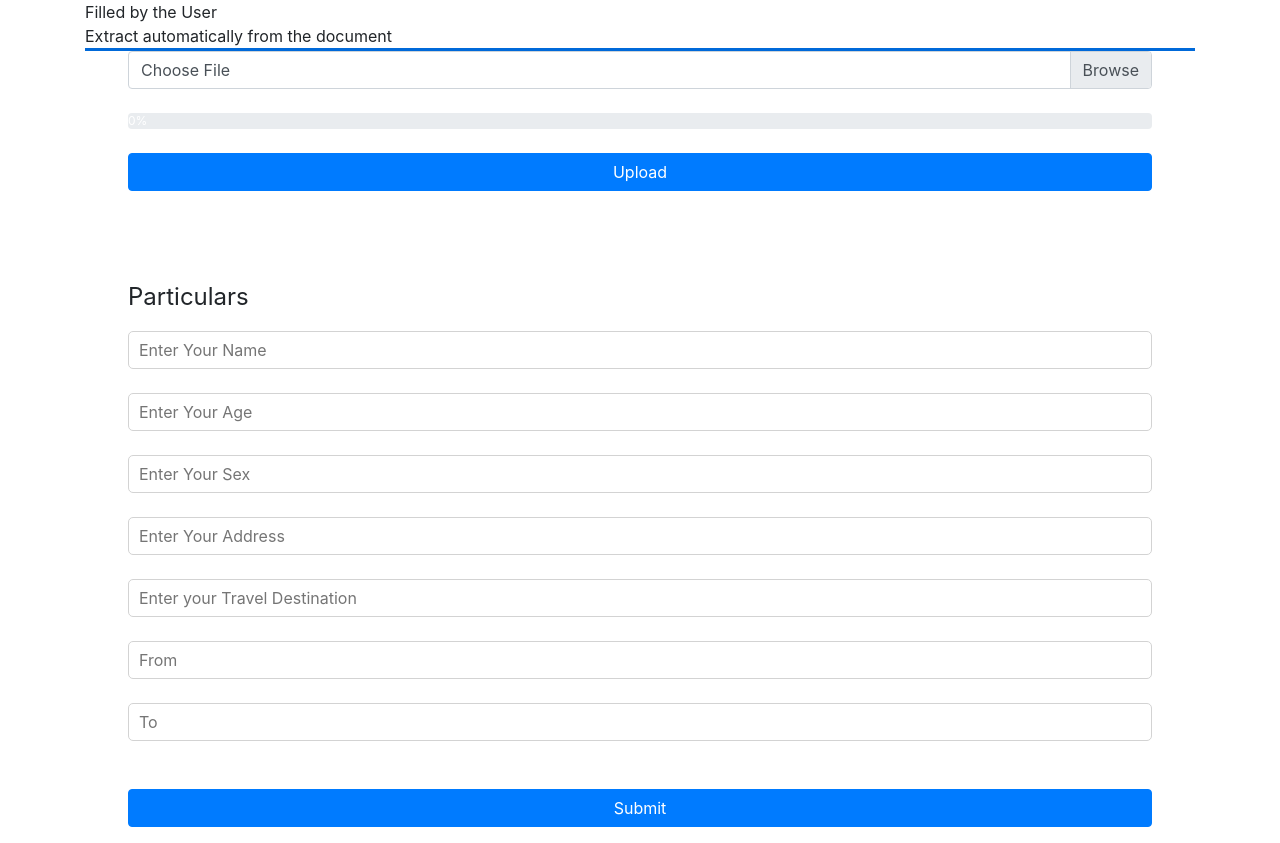
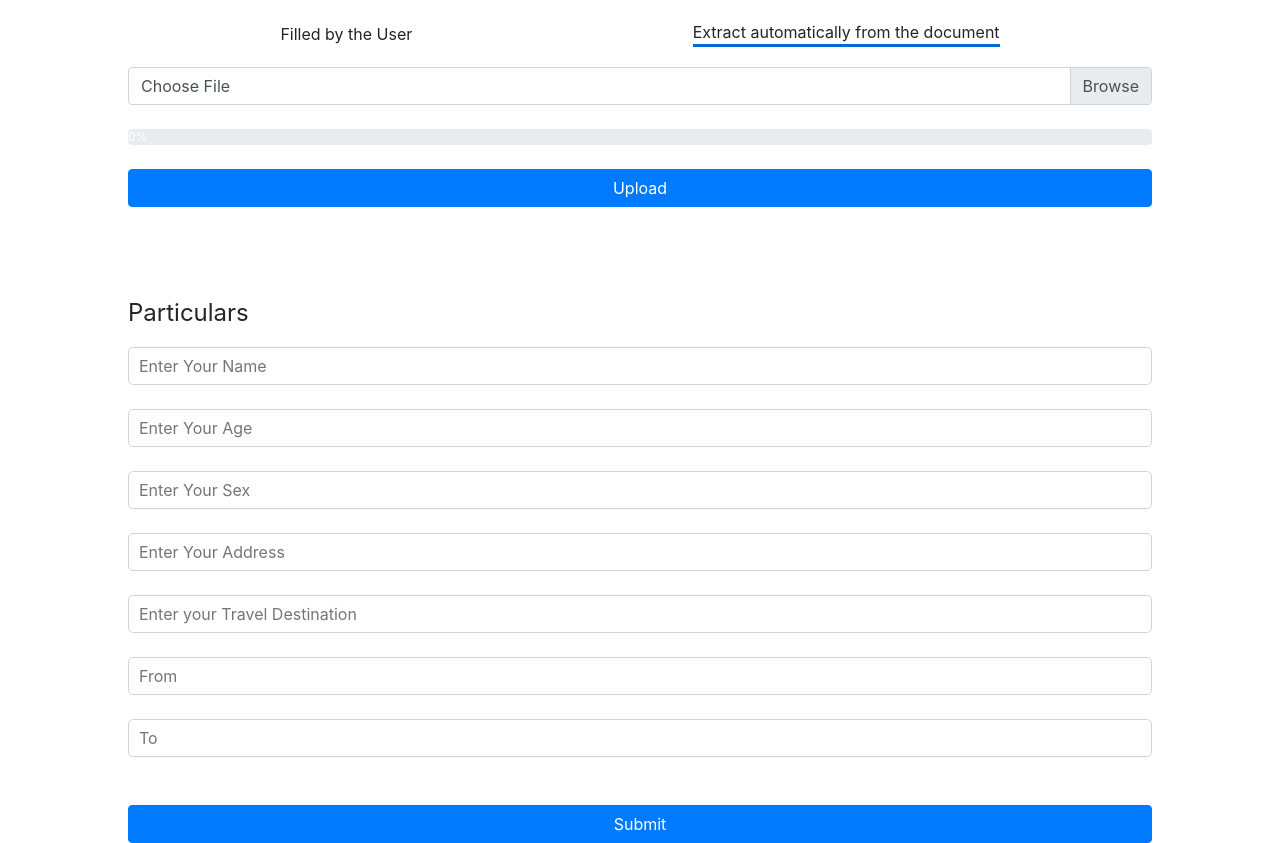
Before and after one commit to TheDa21crj/Travel, a React (Create React App) app in the folder front/: page / in a window 1280 px wide. Built offline with nearby package versions, Linux system fonts and the light colour scheme.

Commit message:
Update Home.jsx

```diff
--- a/front/src/Pages/Home.jsx
+++ b/front/src/Pages/Home.jsx
@@ -8,7 +8,7 @@ export default function Home() {
 
   return (
     <div>
-      <div className="container">
+      <div className="containerMDIV">
         <div
           onClick={() => setDetails(true)}
           className={showDetails ? "showDetailsT" : ""}
```
